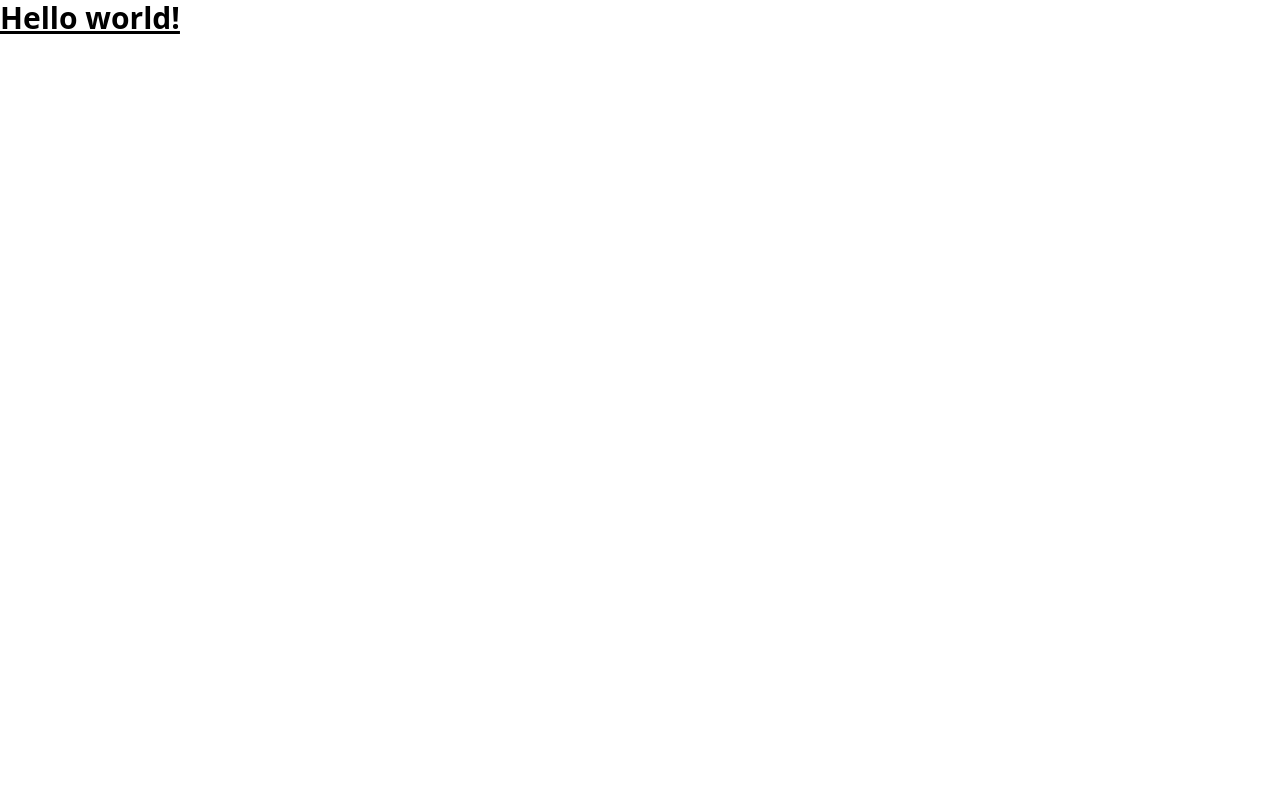
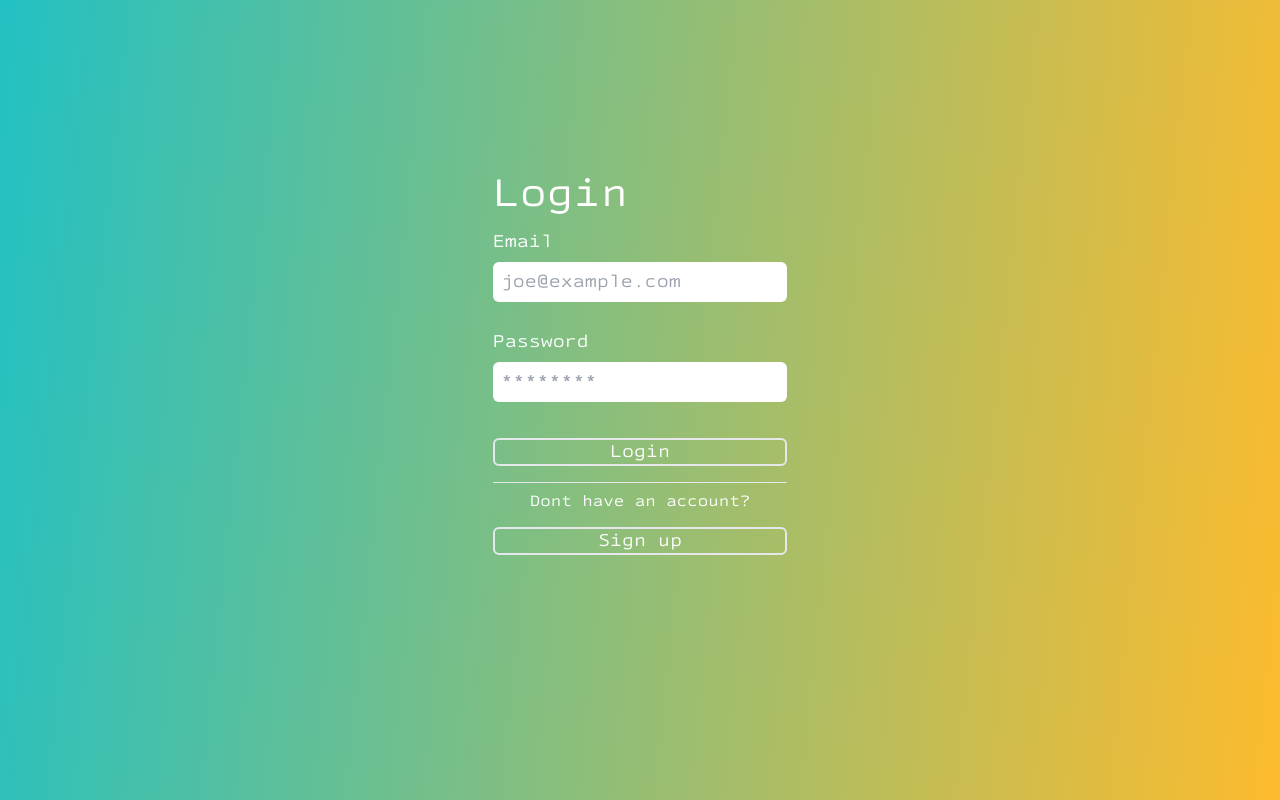
Before and after one commit to yesrab/rating-app, a React (Vite) app: page /login in a window 1280 px wide. Built offline with nearby package versions, Linux system fonts and the light colour scheme.

Commit message:
configured routes

```diff
--- a/src/client/App.jsx
+++ b/src/client/App.jsx
@@ -1,9 +1,38 @@
+import { useContext } from "react";
+import {
+  createBrowserRouter,
+  createRoutesFromElements,
+  RouterProvider,
+  Route,
+} from "react-router-dom";
+import DashBoard, { loader as dashBoardLoader } from "./pages/dashboard/DashBoard";
+import Login, { action as loginAction } from "./pages/account/Login";
+import SignUp,{action as signUpAction} from "./pages/account/SignUp";
+import { LoginContext } from "./context/loginContext";
+
 function App() {
-  return (
-    <h1 className="text-3xl font-bold underline">
-    Hello world!
-  </h1>
+  const { loginState, dispatch } = useContext(LoginContext);
+  const router = createBrowserRouter(
+    createRoutesFromElements(
+      <Route>
+        <Route
+          loader={({ request, params }) => dashBoardLoader({ loginState, request, params })}
+          index
+          element={<DashBoard />}
+        />
+        <Route>
+          <Route
+            path='/login'
+            action={({ request, params }) => loginAction({ dispatch, request, params })}
+            element={<Login />}
+          />
+          <Route path='/signup' action={({ request, params })=> signUpAction({ request, params })} element={<SignUp />} />
+        </Route>
+      </Route>,
+    ),
   );
+
+  return <RouterProvider router={router} />;
 }
 
 export default App;
```
